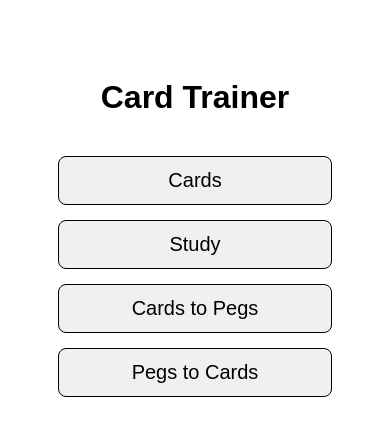
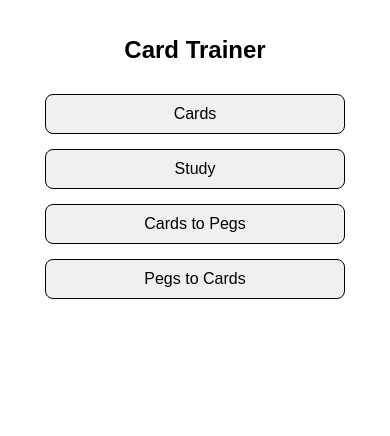
Before and after one commit to Eightycats/cards, a plain HTML site: page index.html in a window 390 px wide. Drawn offline with Linux system fonts and the light colour scheme.

Commit message:
Making page responsive to view size

```diff
--- a/index.html
+++ b/index.html
@@ -2,34 +2,53 @@
 <html lang="en">
 <head>
   <meta charset="UTF-8" />
-  <title>Mnemonic Card Trainer</title>
+  <title>Card Trainer</title>
+  <meta name="viewport" content="width=device-width, initial-scale=1.0" />
   <style>
     body {
       font-family: sans-serif;
       text-align: center;
-      padding: 50px;
+      padding: 20px;
+      margin: 0;
     }
+
     h1 {
-      margin-bottom: 40px;
+      margin-bottom: 30px;
+      font-size: 2em;
     }
+
     .menu {
       display: flex;
       flex-direction: column;
       gap: 15px;
-      max-width: 300px;
+      max-width: 90%;
+      width: 300px;
       margin: 0 auto;
     }
+
     .menu a {
       text-decoration: none;
-      font-size: 20px;
+      font-size: 1.2em;
       padding: 12px;
       border: 1px solid #000;
       border-radius: 8px;
       color: black;
       background-color: #f0f0f0;
     }
+
     .menu a:hover {
       background-color: #e0e0e0;
+    }
+
+    @media (max-width: 400px) {
+      h1 {
+        font-size: 1.5em;
+      }
+
+      .menu a {
+        font-size: 1em;
+        padding: 10px;
+      }
     }
   </style>
 </head>
@@ -39,7 +58,7 @@
   <div class="menu">
     <a href="cards.html">Cards</a>
     <a href="study.html">Study</a>
-    <a href="cards2pegs.html">Cards to  Pegs</>
+    <a href="cards2pegs.html">Cards to Pegs</a>
     <a href="pegs2cards.html">Pegs to Cards</a>
   </div>
 
```
